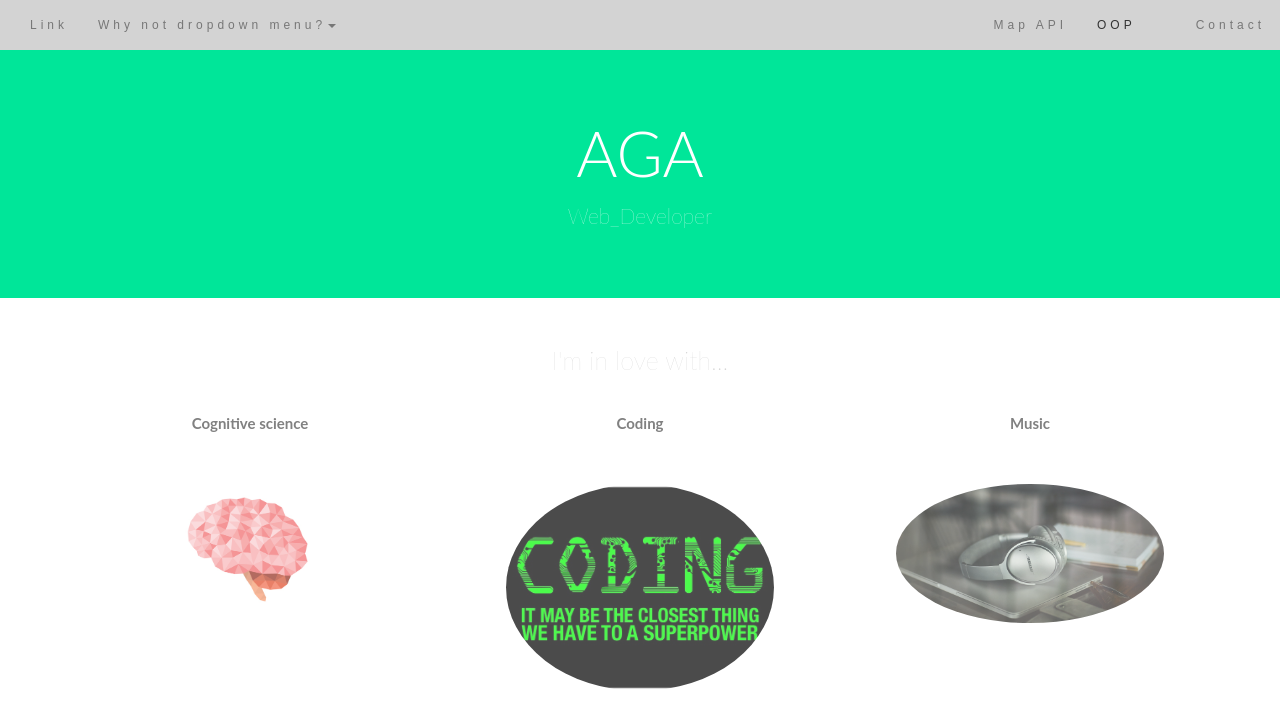
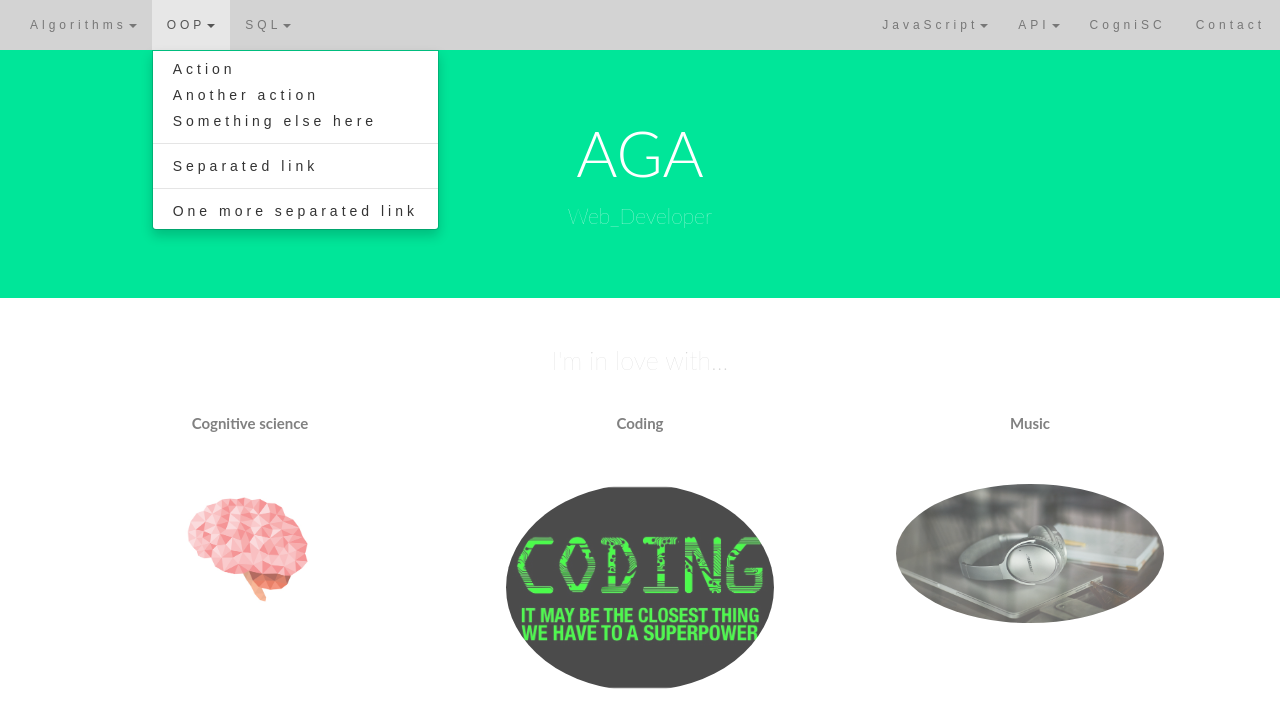
Before and after one commit to neshka/web_bootstrap, a plain HTML site: page index.html in a window 1280 px wide. Both pictures are taken after a click on the button "OOP". Drawn offline with nearby package versions, Linux system fonts and the light colour scheme.

Commit message:
add category to nav_bar

```diff
--- a/index.html
+++ b/index.html
@@ -16,9 +16,32 @@
 <nav class="navbar navbar-default">
 <div class="collapse navbar-collapse" id="bs-example-navbar-collapse-1">
   <ul class="nav navbar-nav">
-    <li><a href="#">Link</a></li>
     <li class="dropdown">
-      <a href="#" class="dropdown-toggle" data-toggle="dropdown" role="button" aria-haspopup="true" aria-expanded="false">Why not dropdown menu?<span class="caret"></span></a>
+      <a href="#" class="dropdown-toggle" data-toggle="dropdown" role="button" aria-haspopup="true" aria-expanded="false">Algorithms<span class="caret"></span></a>
+      <ul class="dropdown-menu">
+        <li><a href="#">Action</a></li>
+        <li><a href="#">Another action</a></li>
+        <li><a href="#">Something else here</a></li>
+        <li role="separator" class="divider"></li>
+        <li><a href="#">Separated link</a></li>
+        <li role="separator" class="divider"></li>
+        <li><a href="#">One more separated link</a></li>
+      </ul>
+    </li>
+    <li class="dropdown">
+  <a href="#" class="dropdown-toggle" data-toggle="dropdown" role="button" aria-haspopup="true" aria-expanded="false">OOP<span class="caret"></span></a>
+  <ul class="dropdown-menu">
+    <li><a href="#">Action</a></li>
+    <li><a href="#">Another action</a></li>
+    <li><a href="#">Something else here</a></li>
+    <li role="separator" class="divider"></li>
+    <li><a href="#">Separated link</a></li>
+    <li role="separator" class="divider"></li>
+    <li><a href="#">One more separated link</a></li>
+  </ul>
+</li>
+<li class="dropdown">
+      <a href="#" class="dropdown-toggle" data-toggle="dropdown" role="button" aria-haspopup="true" aria-expanded="false">SQL<span class="caret"></span></a>
       <ul class="dropdown-menu">
         <li><a href="#">Action</a></li>
         <li><a href="#">Another action</a></li>
@@ -31,9 +54,32 @@
     </li>
   </ul>
   <ul class="nav navbar-nav navbar-right">
-    <li><a href="#">Map API</a></li>
-    <li><a href="#">OOP</a></li>
-    <li><a href="#"></a></li>
+    <li class="dropdown">
+      <a href="#" class="dropdown-toggle" data-toggle="dropdown" role="button" aria-haspopup="true" aria-expanded="false">JavaScript<span class="caret"></span></a>
+      <ul class="dropdown-menu">
+        <li><a href="#">Action</a></li>
+        <li><a href="#">Another action</a></li>
+        <li><a href="#">Something else here</a></li>
+        <li role="separator" class="divider"></li>
+        <li><a href="#">Separated link</a></li>
+        <li role="separator" class="divider"></li>
+        <li><a href="#">One more separated link</a></li>
+      </ul>
+    </li>
+        <li class="dropdown">
+      <a href="#" class="dropdown-toggle" data-toggle="dropdown" role="button" aria-haspopup="true" aria-expanded="false">API<span class="caret"></span></a>
+      <ul class="dropdown-menu">
+        <li><a href="#">Action</a></li>
+        <li><a href="#">Another action</a></li>
+        <li><a href="#">Something else here</a></li>
+        <li role="separator" class="divider"></li>
+        <li><a href="#">Separated link</a></li>
+        <li role="separator" class="divider"></li>
+        <li><a href="#">One more separated link</a></li>
+      </ul>
+    </li>
+
+    <li><a href="#">CogniSC</a></li>
     <li><a href="#">Contact</a></li>
   </ul>
 </div><!-- /.navbar-collapse -->
```
